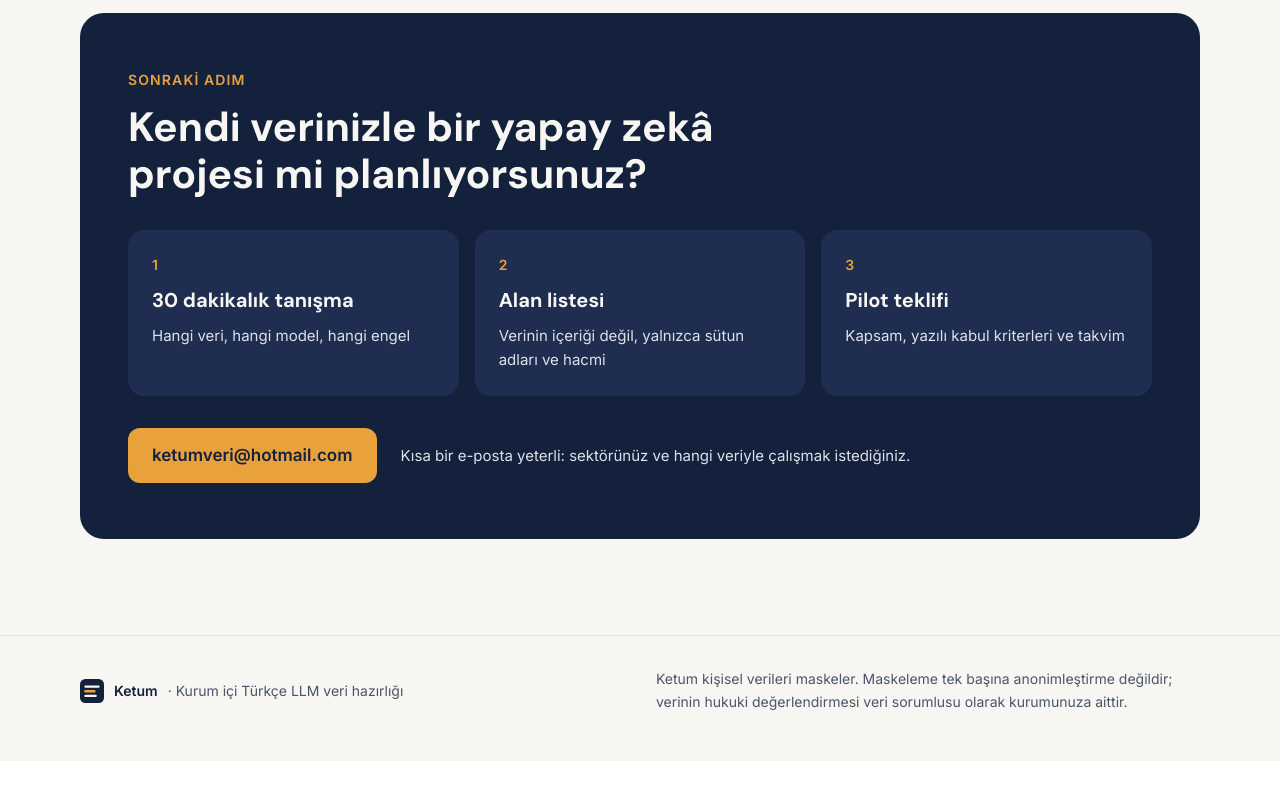
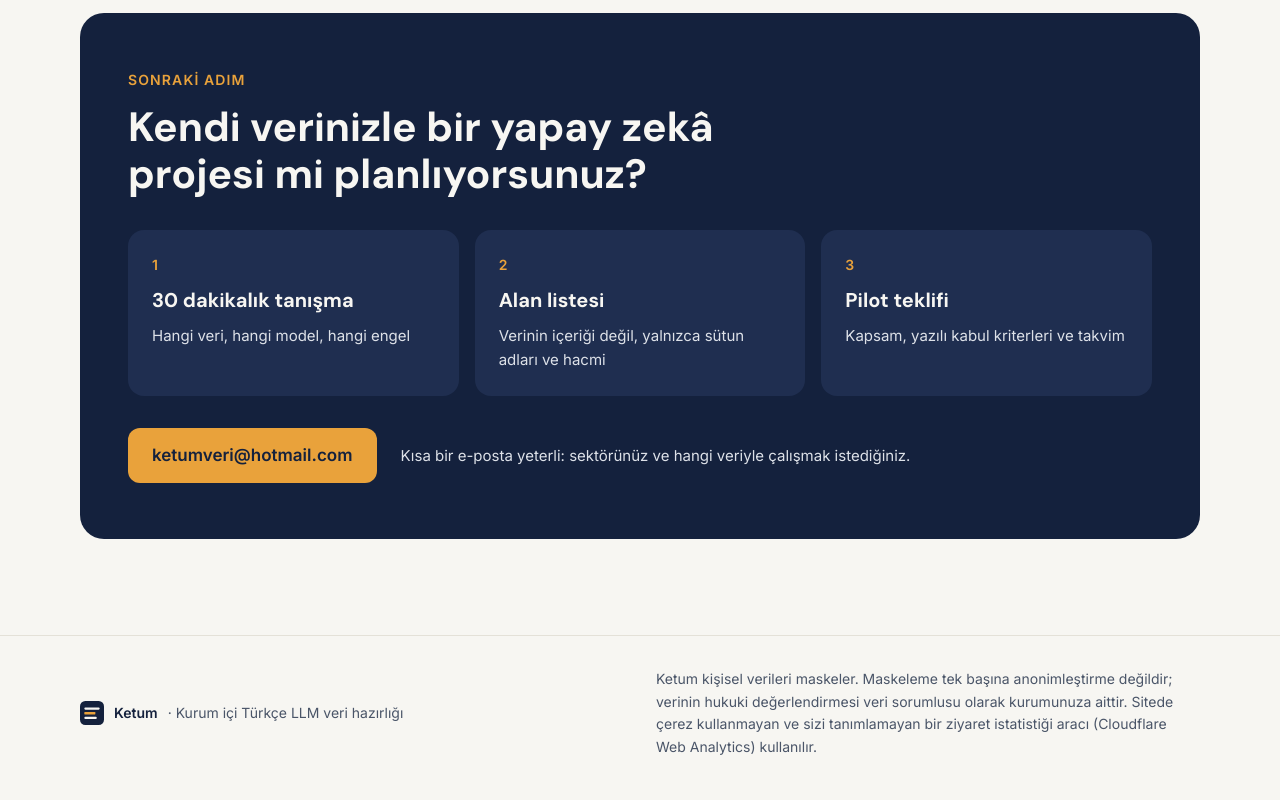
Before and after one commit to ketumveri/site, a plain HTML site: page index.html in a window 1280 px wide. Shown: the part 4943-5743 px from the top of the page. Before the commit the page ends 5704 px from the top, so only its background shows below. Drawn offline with Linux system fonts and the light colour scheme.

Commit message:
Çerezsiz ziyaret istatistiği (Cloudflare Web Analytics) ve gizlilik notu
Co-Authored-By: Claude Opus 5.5 <noreply@anthropic.com>
Claude-Session: https://claude.ai/code/session_014MNUngLooH9KhcVru4zkLX

```diff
--- a/index.html
+++ b/index.html
@@ -15,6 +15,7 @@
 html{scroll-behavior:smooth}body{margin:0}
 a{color:#14213D}a:hover{color:#0B1426}
 </style>
+<link rel="canonical" href="https://ketum.com.tr/">
 </head>
 <body>
 <div style="width: 100%; min-height: 100vh; background: #F7F6F2; color: #14213D; font-family: 'Inter', Arial, sans-serif; font-size: 17px; line-height: 1.6">
@@ -265,10 +266,11 @@ a{color:#14213D}a:hover{color:#0B1426}
 <span style="font-weight: 600; color: #14213D">Ketum</span>
 <span>· Kurum içi Türkçe LLM veri hazırlığı</span>
 </div>
-<p style="margin: 0; max-width: 34rem">Ketum kişisel verileri maskeler. Maskeleme tek başına anonimleştirme değildir; verinin hukuki değerlendirmesi veri sorumlusu olarak kurumunuza aittir.</p>
+<p style="margin: 0; max-width: 34rem">Ketum kişisel verileri maskeler. Maskeleme tek başına anonimleştirme değildir; verinin hukuki değerlendirmesi veri sorumlusu olarak kurumunuza aittir. Sitede çerez kullanmayan ve sizi tanımlamayan bir ziyaret istatistiği aracı (Cloudflare Web Analytics) kullanılır.</p>
 </div>
 </footer>
 
 </div>
+<!-- Cloudflare Web Analytics --><script type='module' src='https://static.cloudflareinsights.com/beacon.min.js' data-cf-beacon='{"token": "d4f85b3ae92f4b23bec7610f5724673a"}'></script><!-- End Cloudflare Web Analytics -->
 </body>
 </html>
```
Also changed, not shown: indir/index.html (+2 -0 lines).
